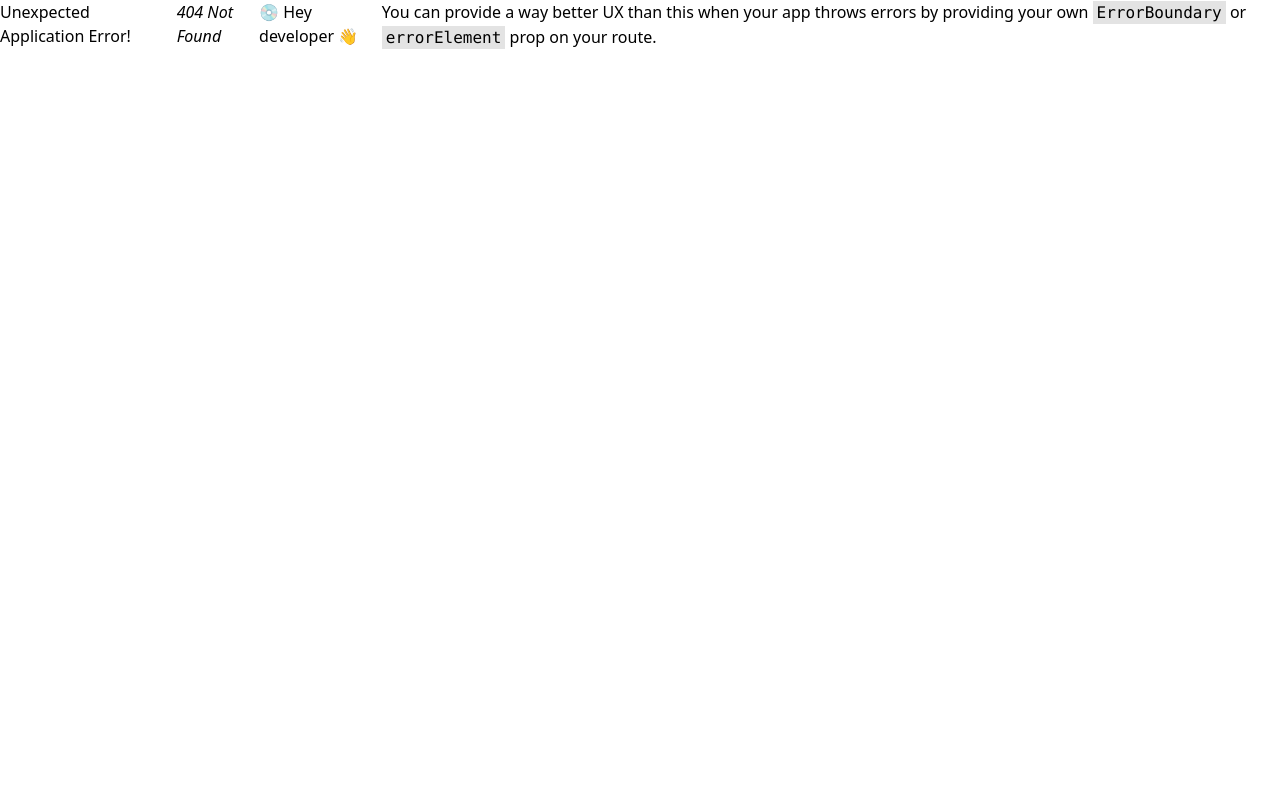
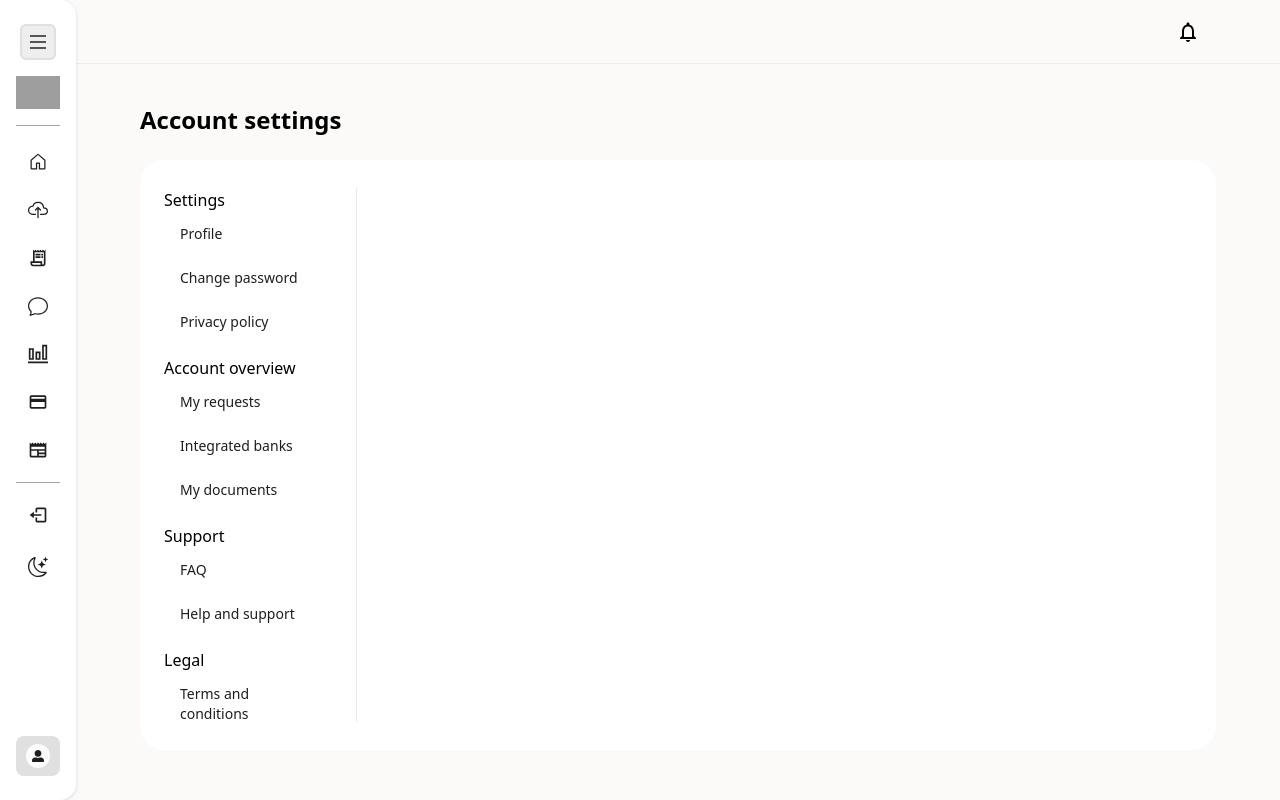
Before and after one commit to Trayshmhirk/tax-return-user-app, a React (Vite) app: page /settings in a window 1280 px wide. Before the commit this address had no page. Built offline with nearby package versions, Linux system fonts and the light colour scheme; grey boxes are pictures that could not be loaded.

Commit message:
Refactoring settings/profile page and routing

```diff
--- /dev/null
+++ b/src/components/sidebar/SettingsAside.tsx
@@ -0,0 +1,110 @@
+import { NavLink } from "react-router-dom";
+
+const SettingsAside = () => {
+   return (
+      <aside className="w-[185px] h-full flex flex-col gap-4">
+         <div className="h-[550px] flex flex-col gap-4 mt-4  px-2 overflow-scroll">
+            <div className="flex flex-col gap-1">
+               <h2 className="font-medium">Settings</h2>
+
+               <nav className="flex flex-col gap-2">
+                  <NavLink
+                     to="profile"
+                     className="flex items-center justify-between bg-white dark:bg-gray text-eerieBlack dark:text-white py-2 px-4 rounded-lg no-underline hover-shadow"
+                  >
+                     <span className="text-sm">Profile</span>
+                  </NavLink>
+
+                  <div
+                     // onClick={handleShowFormModal}
+                     className="flex items-center justify-between bg-white dark:bg-gray text-eerieBlack dark:text-white py-2 px-4 rounded-lg no-underline cursor-pointer hover-shadow"
+                  >
+                     <span className="text-sm">Change password</span>
+                  </div>
+
+                  <NavLink
+                     to="privacy-policy"
+                     className="flex items-center justify-between bg-white dark:bg-gray text-eerieBlack dark:text-white py-2 px-4 rounded-lg no-underline hover-shadow"
+                  >
+                     <span className="text-sm">Privacy policy</span>
+                  </NavLink>
+               </nav>
+            </div>
+
+            <div className="flex flex-col gap-1">
+               <h2 className="font-medium">Account overview</h2>
+
+               <nav className="flex flex-col gap-2">
+                  <NavLink
+                     to="my-requests"
+                     className="flex items-center justify-between bg-white dark:bg-gray text-eerieBlack dark:text-white py-2 px-4 rounded-lg no-underline hover-shadow"
+                  >
+                     <span className="text-sm">My requests</span>
+                  </NavLink>
+
+                  <NavLink
+                     to="integrated-banks"
+                     className="flex items-center justify-between bg-white dark:bg-gray text-eerieBlack dark:text-white py-2 px-4 rounded-lg no-underline hover-shadow"
+                  >
+                     <span className="text-sm">Integrated banks</span>
+                  </NavLink>
+
+                  <NavLink
+                     to="my-documents"
+                     className="flex items-center justify-between bg-white dark:bg-gray text-eerieBlack dark:text-white py-2 px-4 rounded-lg no-underline hover-shadow"
+                  >
+                     <span className="text-sm">My documents</span>
+                  </NavLink>
+               </nav>
+            </div>
+
+            <div className="flex flex-col gap-1">
+               <h2 className="font-medium">Support</h2>
+
+               <nav className="flex flex-col gap-2">
+                  <NavLink
+                     to="faq"
+                     className="flex items-center justify-between bg-white dark:bg-gray text-eerieBlack dark:text-white py-2 px-4 rounded-lg no-underline hover-shadow"
+                  >
+                     <span className="text-sm">FAQ</span>
+                  </NavLink>
+                  <NavLink
+                     to="help-and-support"
+                     className="flex items-center justify-between bg-white dark:bg-gray text-eerieBlack dark:text-white py-2 px-4 rounded-lg no-underline hover-shadow"
+                  >
+                     <span className="text-sm">Help and support</span>
+                  </NavLink>
+               </nav>
+            </div>
+
+            <div className="flex flex-col gap-1">
+               <h2 className="font-medium">Legal</h2>
+
+               <nav className="flex flex-col gap-2">
+                  <NavLink
+                     to="terms-and-conditions"
+                     className="flex items-center justify-between bg-white dark:bg-gray text-eerieBlack dark:text-white py-2 px-4 rounded-lg no-underline hover-shadow"
+                  >
+                     <span className="text-sm">Terms and conditions</span>
+                  </NavLink>
+               </nav>
+            </div>
+
+            <div className="flex flex-col gap-1">
+               <h2 className="font-medium">Danger zone</h2>
+
+               <nav className="flex flex-col gap-2">
+                  <NavLink
+                     to="terms-and-conditions"
+                     className="flex items-center justify-between bg-white dark:bg-gray text-eerieBlack dark:text-white py-2 px-4 rounded-lg no-underline hover-shadow"
+                  >
+                     <span className="text-sm">Delete account</span>
+                  </NavLink>
+               </nav>
+            </div>
+         </div>
+      </aside>
+   );
+};
+
+export default SettingsAside;
--- a/src/components/sidebar/Sidebar.tsx
+++ b/src/components/sidebar/Sidebar.tsx
@@ -1,4 +1,4 @@
-import { useLocation, useNavigate } from "react-router-dom";
+import { NavLink, useLocation, useNavigate } from "react-router-dom";
 import { navItemsData } from "../../mocks/NavItemData";
 import { NavItems } from "./NavItems";
 import { HamburgerIcon } from "../icons/HamburgerIcon";
@@ -117,9 +117,9 @@ const Sidebar = ({ isNotApproved }: SidebarProps) => {
                   </div>
                </div>
 
-               <div
+               <NavLink
                   className={`flex items-center bg-chineseWhite dark:bg-spanishGray p-2 px-[10px] gap-2 md:gap-3 rounded-lg hover-shadow ${isNotApproved ? "cursor-not-allowed" : "cursor-pointer"}`}
-                  onClick={() => handleNavigate("profile")}
+                  to={"/settings/profile"}
                >
                   <div
                      className={`${isOpen ? "w-8 h-8" : "w-6 h-6"} flex items-center justify-center bg-lotion dark:bg-eerieBlack rounded-full`}
@@ -137,7 +137,7 @@ const Sidebar = ({ isNotApproved }: SidebarProps) => {
                         </span>
                      </div>
                   )}
-               </div>
+               </NavLink>
             </div>
          </aside>
       </>
--- a/src/index.css
+++ b/src/index.css
@@ -36,6 +36,11 @@
    .content-layout {
       width: 100%;
       width: calc(100% - 250px);
+   }
+
+   .settings-content-layout {
+      width: 100%;
+      width: calc(100% - 200px);
    }
 
    .content {
--- a/src/layouts/ContentLayout.tsx
+++ b/src/layouts/ContentLayout.tsx
@@ -45,6 +45,7 @@ const ContentLayout = ({ children }: ContentLayoutProps) => {
    };
 
    const title = getTitle(location.pathname);
+   const isSettings = location.pathname === "/settings/profile";
 
    return (
       <div
@@ -52,7 +53,9 @@ const ContentLayout = ({ children }: ContentLayoutProps) => {
       >
          <Header title={title} isHome={location.pathname === "/"} />
 
-         <div className="content relative py-10 px-6 overflow-scroll sm:px-8 md:px-16">
+         <div
+            className={`content relative  px-6 ${isSettings ? "py-7 overflow-hidden sm:px-8 md:px-14" : "py-10 overflow-scroll sm:px-8 md:px-16"}`}
+         >
             {children}
          </div>
       </div>
--- /dev/null
+++ b/src/layouts/SettingsLayout.tsx
@@ -0,0 +1,23 @@
+import { Outlet } from "react-router-dom";
+import SettingsAside from "../components/sidebar/SettingsAside";
+
+const SettingsLayout = () => {
+   return (
+      <div className="flex flex-col gap-6">
+         <h1 className="text-2xl font-semibold">Account settings</h1>
+
+         <div className="w-full h-full flex gap-5 overflow-hidden bg-white dark:bg-gray px-4 py-3 rounded-3xl">
+            <SettingsAside />
+            <div className="max-h-screen my-4">
+               <div className="w-[1px] h-full bg-eerieBlack dark:bg-white opacity-10" />
+            </div>
+
+            <div className="settings-content-layout">
+               <Outlet />
+            </div>
+         </div>
+      </div>
+   );
+};
+
+export default SettingsLayout;
--- a/src/pages/Profile.tsx
+++ b/src/pages/Profile.tsx
@@ -1,8 +1,7 @@
-import { NavLink, Outlet, useLocation } from "react-router-dom";
+import { NavLink } from "react-router-dom";
 import { FaAngleRight } from "react-icons/fa6";
 
 const Profile = () => {
-   const location = useLocation();
    // Function to get initials from a full name
    const getInitials = (name: string) => {
       const words = name.split(" ");
@@ -16,9 +15,8 @@ const Profile = () => {
    const initials = getInitials("Frank Micheal");
 
    return (
-      <>
-         {location.pathname === "/profile" ? (
       <div className="flex flex-col gap-8 self-center">
+         <div className="h-[550px] flex flex-col gap-4 mt-4  px-2 overflow-scroll">
             <div className="flex flex-col justify-center items-center gap-3 md:flex-row">
                <div className="w-16 h-16 flex items-center justify-center bg-brightGray dark:bg-spanishGray text-eerieBlack font-semibold rounded-full">
                   {initials}
@@ -100,10 +98,7 @@ const Profile = () => {
                </div>
             </div>
          </div>
-         ) : (
-            <Outlet />
-         )}
-      </>
+      </div>
    );
 };
 
--- a/src/routes/Router.tsx
+++ b/src/routes/Router.tsx
@@ -11,6 +11,7 @@ import { ErrorPage } from "../pages/ErrorPage";
 import PageLoader from "../components/loaders/PageLoader";
 import ProtectedRoute from "./ProtectedRoute";
 import SignUp from "../pages/auth/SignUp";
+import SettingsLayout from "../layouts/SettingsLayout";
 
 // Lazy-loaded pages
 const Login = lazy(() => import("../pages/auth/Login"));
@@ -46,7 +47,7 @@ const router = createBrowserRouter(
             <Route path="login" element={<Login />} />
          </Route>
 
-         {/* Login */}
+         {/* Sign up */}
          <Route
             element={
                <Suspense fallback={<PageLoader />}>
@@ -141,15 +142,25 @@ const router = createBrowserRouter(
                }
             />
             <Route
-               path="profile/"
+               path="settings/"
                element={
-                  <ProtectedRoute>
-                     <Profile />
-                  </ProtectedRoute>
+                  <Suspense fallback={<PageLoader />}>
+                     <SettingsLayout />
+                  </Suspense>
                }
+               errorElement={<ErrorPage />}
             >
+               <Route
+                  path="profile"
+                  element={
+                     <ProtectedRoute>
+                        <Profile />
+                     </ProtectedRoute>
+                  }
+               />
                <Route path="my-requests" element={<MyRequests />} />
             </Route>
+
             <Route path="terms-and-conditions" element={<Terms />} />
             <Route path="help-and-support" element={<Help />} />
             <Route path="privacy-policy" element={<Privacy />} />
```
Lines whose indentation alone changed are shown as unchanged.
